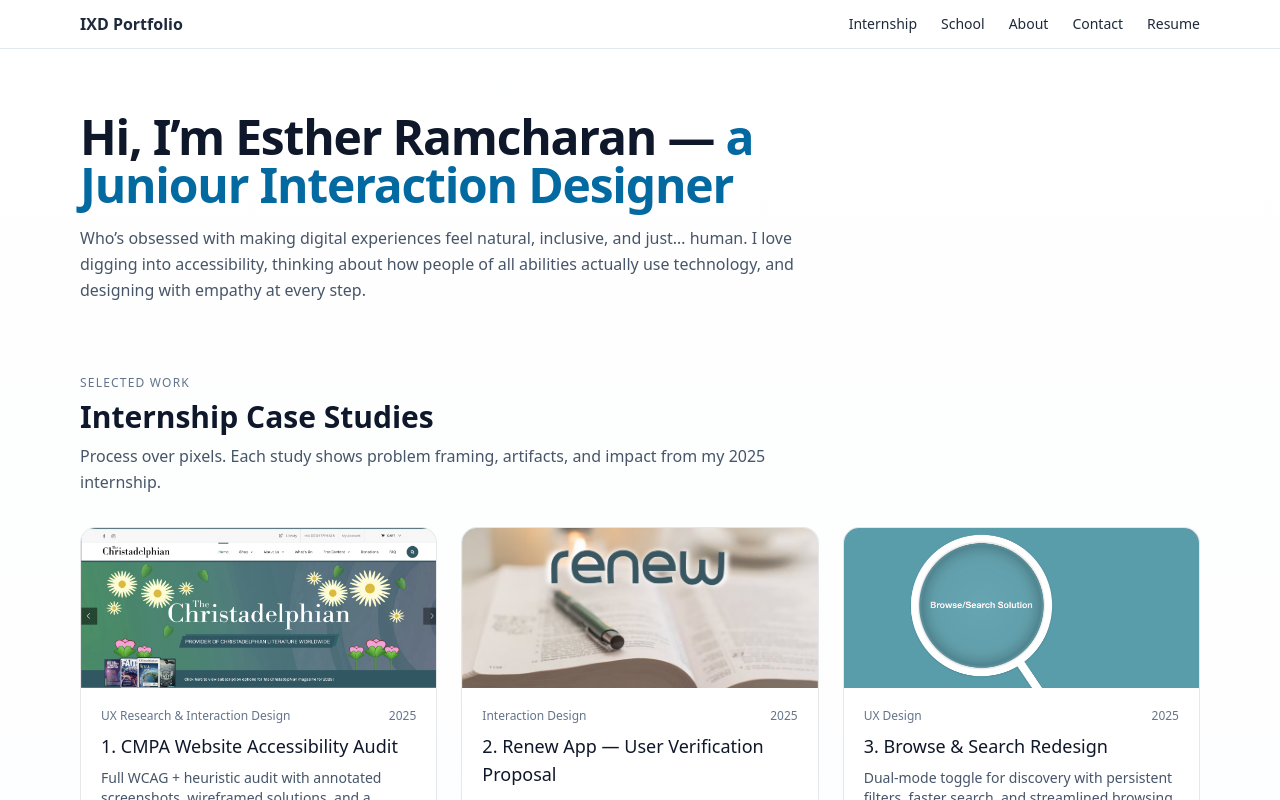
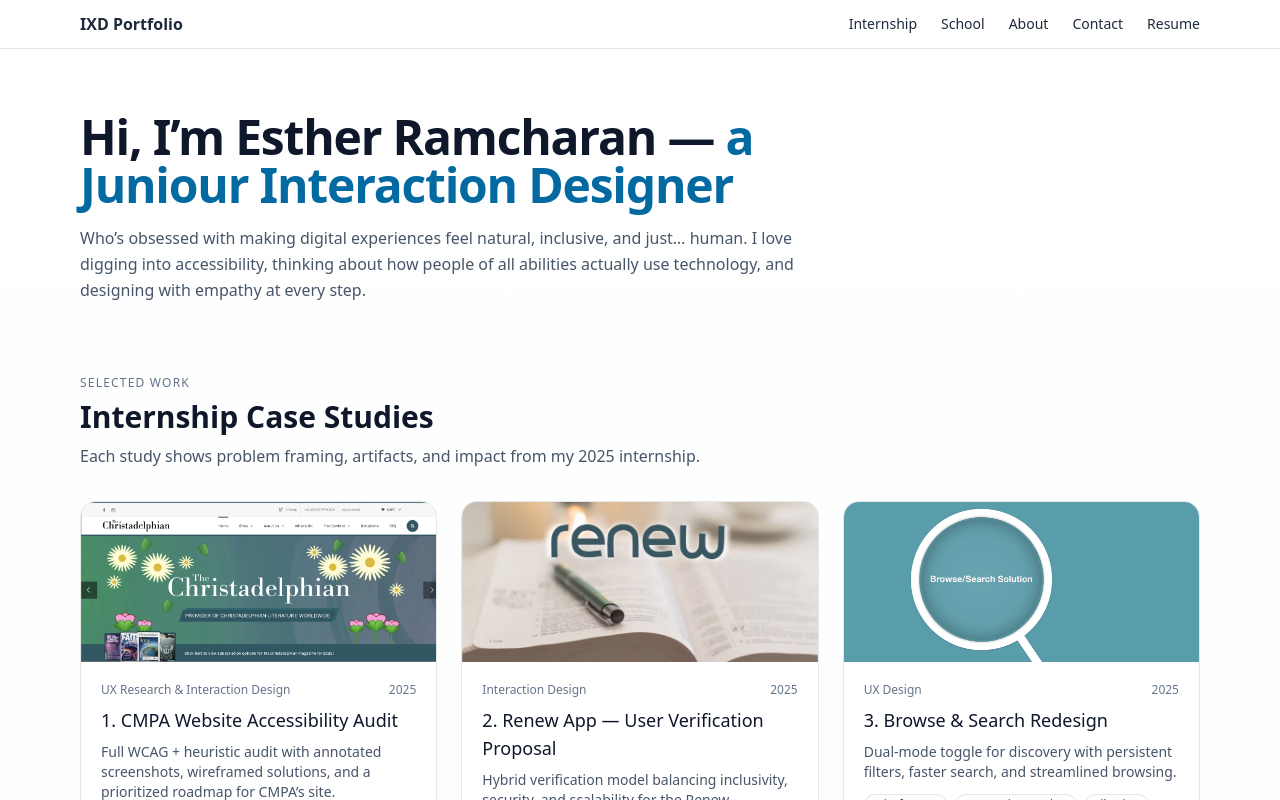
Before and after one commit to EstherRam/Portfolio, a React (Vite) app: page / in a window 1280 px wide. Shown: the top 800 px of the page. Built offline with nearby package versions, Linux system fonts and the light colour scheme.

Commit message:
Update App.jsx

```diff
--- a/src/App.jsx
+++ b/src/App.jsx
@@ -408,7 +408,7 @@ export default function App() {
           <SectionTitle
             kicker="Selected Work"
             title="Internship Case Studies"
-            subtitle="Process over pixels. Each study shows problem framing, artifacts, and impact from my 2025 internship."
+            subtitle="Each study shows problem framing, artifacts, and impact from my 2025 internship."
           />
           <div className="mt-8 grid md:grid-cols-3 gap-6">
             {orderedIntern.map((p) => (
```
